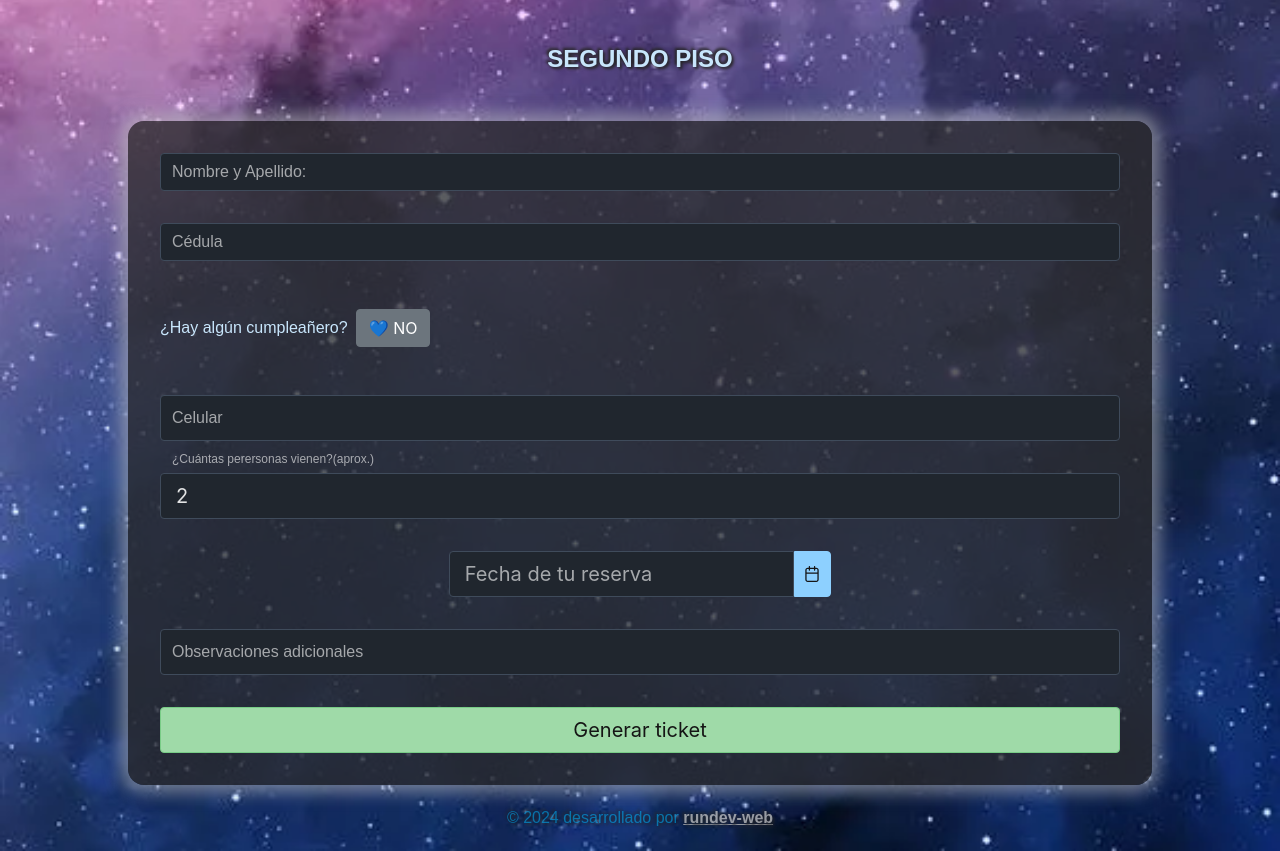
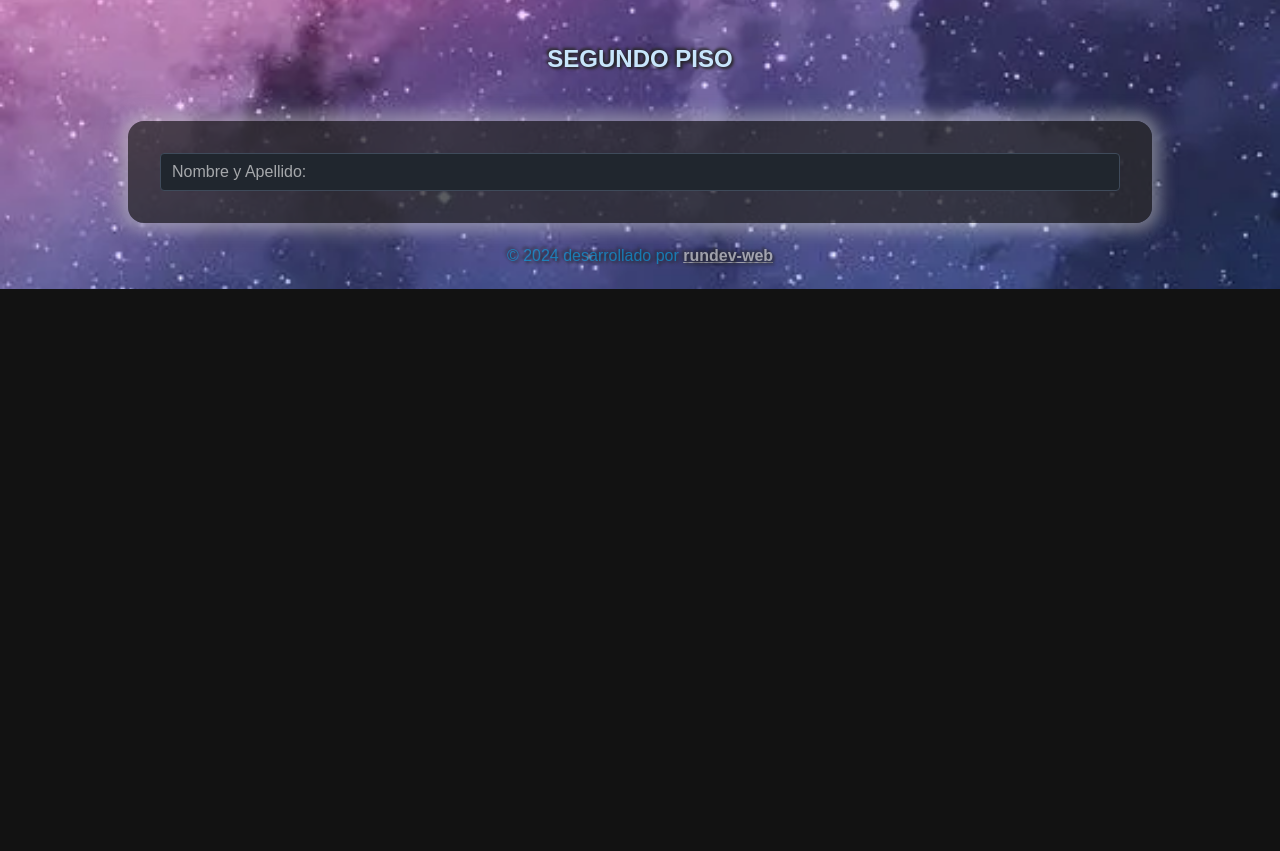
Before and after one commit to RicardoCordovilla/safaera-astro, an Astro site: page /safaera in a window 1280 px wide. Shown: the part 547-1398 px from the top of the page. After the commit the page ends 836 px from the top, so only its background shows below. Built offline with nearby package versions, Linux system fonts and the light colour scheme; Astro itself is replaced by a stand-in of ours; no server answers.

Commit message:
try fix netlify only namefield

```diff
--- a/src/components/forms/RegisterForm.jsx
+++ b/src/components/forms/RegisterForm.jsx
@@ -141,7 +141,7 @@
                     setNombre={setNombre}
                 />
 
-                <CedulaField
+                {/* <CedulaField
                     cedula={cedula}
                     setCedula={setCedula}
                 />
@@ -158,12 +158,12 @@
                 <PersonaField
                     personas={personas}
                     setPersonas={setPersonas}
-                />
+                /> */}
 
-                <CalendarField
+                {/* <CalendarField
                     fecha={fecha}
                     setFecha={setFecha}
-                />
+                /> */}
 
                 {/* <HoraField
                     hora={hora}
@@ -171,18 +171,18 @@
                     horas={horas}
                 /> */}
 
-                <NotesField
+                {/* <NotesField
                     notes={notes}
                     setNotes={setNotes}
-                />
+                /> */}
 
 
-                <Button label="Generar ticket" className="p-button-lg"
+                {/* <Button label="Generar ticket" className="p-button-lg"
                     style={{ width: '100%' }}
                     severity='success'
                     onClick={handleTicket}
                     type='submit'
-                />
+                /> */}
 
             </div>
 
```
